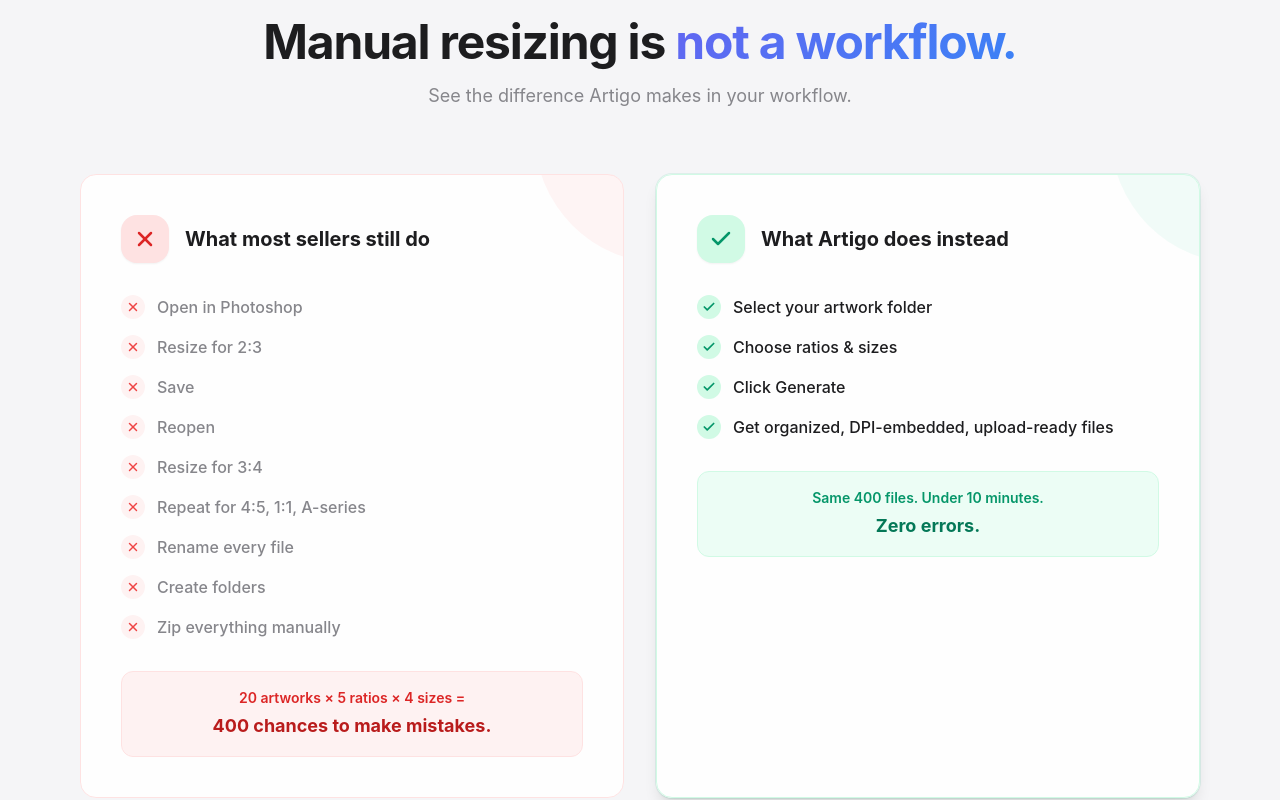
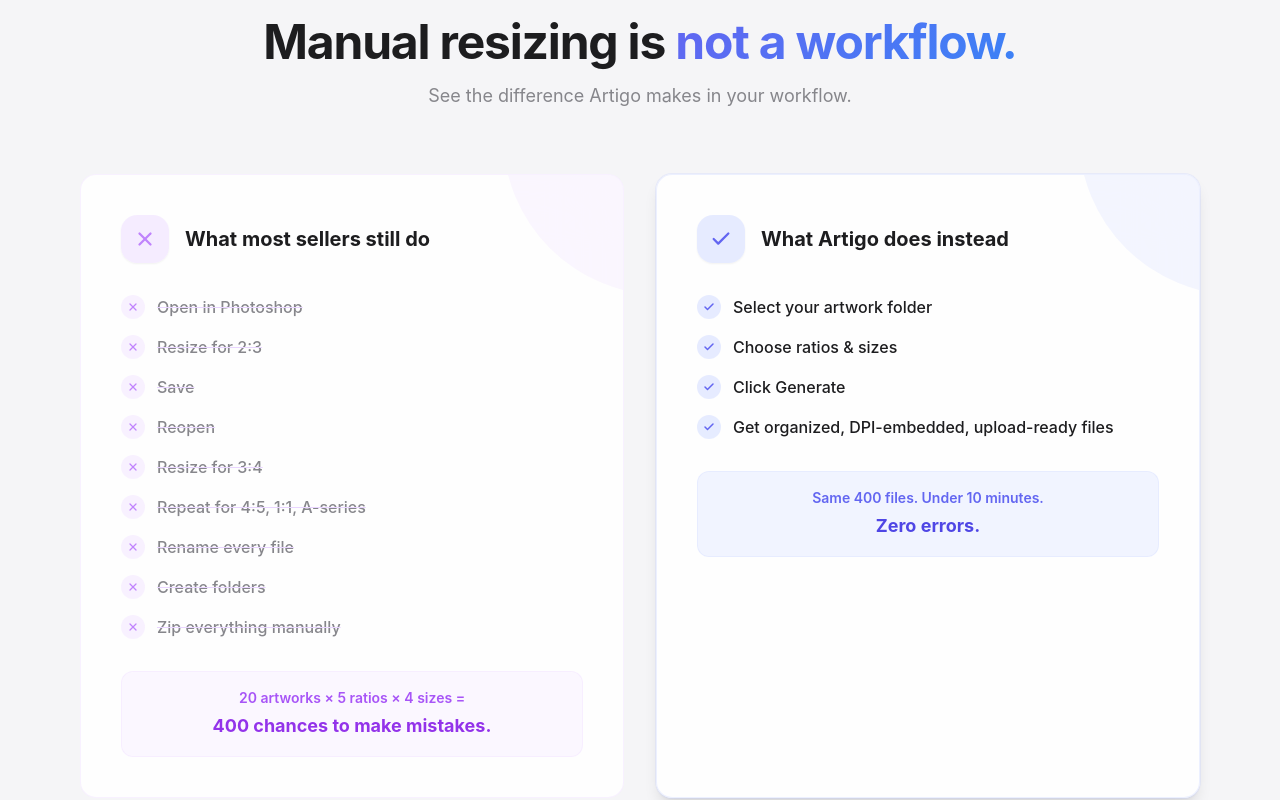
Before and after one commit to Strikeh/Artigo-web, a Next.js app: page / in a window 1280 px wide. Shown: the part 2300-3100 px from the top of the page. Built offline with nearby package versions, Linux system fonts and the light colour scheme.

Commit message:
layout fix

```diff
--- a/src/components/sections/ProblemSolution.tsx
+++ b/src/components/sections/ProblemSolution.tsx
@@ -39,14 +39,14 @@
             whileInView={{ opacity: 1, x: 0 }}
             viewport={{ once: true, margin: "-60px" }}
             transition={{ duration: 0.5 }}
-            className="glass-strong rounded-card p-8 md:p-10 border border-red-100 relative overflow-hidden group"
+            className="glass-strong rounded-card p-8 md:p-10 border border-purple-100/60 relative overflow-hidden group"
           >
             {/* Subtle bg decoration */}
-            <div className="absolute top-0 right-0 w-32 h-32 bg-red-500/5 rounded-bl-full -mr-10 -mt-10 transition-transform group-hover:scale-110" />
+            <div className="absolute top-0 right-0 w-40 h-40 bg-purple-200/20 rounded-bl-full -mr-10 -mt-10 transition-transform group-hover:scale-110" />
 
             <div className="flex items-center gap-4 mb-8">
-              <div className="w-12 h-12 rounded-2xl bg-red-100 text-red-600 flex items-center justify-center shadow-sm">
-                <X size={24} strokeWidth={2.5} />
+              <div className="w-12 h-12 rounded-2xl bg-purple-100/80 flex items-center justify-center shadow-sm">
+                <X size={22} strokeWidth={2.5} className="text-purple-400" />
               </div>
               <h3 className="text-xl font-bold text-text-primary">
                 What most sellers still do
@@ -56,21 +56,25 @@
             <ul className="space-y-4 relative z-10">
               {oldWay.map((item, i) => (
                 <li key={i} className="flex items-center gap-3">
-                  <div className="w-6 h-6 rounded-full bg-red-50 flex items-center justify-center flex-shrink-0">
-                    <X className="text-red-500" size={14} strokeWidth={2.5} />
+                  <div className="w-6 h-6 rounded-full bg-purple-100/60 flex items-center justify-center flex-shrink-0">
+                    <X
+                      className="text-purple-400"
+                      size={12}
+                      strokeWidth={2.5}
+                    />
                   </div>
-                  <span className="text-base text-text-secondary font-medium">
+                  <span className="text-base text-text-secondary font-medium line-through decoration-purple-200">
                     {item}
                   </span>
                 </li>
               ))}
             </ul>
 
-            <div className="mt-8 relative z-10 bg-red-50 rounded-xl p-4 border border-red-100 text-center">
-              <p className="text-sm font-semibold text-red-600">
+            <div className="mt-8 relative z-10 bg-purple-50/80 rounded-xl p-4 border border-purple-100/60 text-center">
+              <p className="text-sm font-semibold text-purple-500">
                 20 artworks × 5 ratios × 4 sizes =
               </p>
-              <p className="text-lg font-bold text-red-700 mt-1">
+              <p className="text-lg font-bold text-purple-600 mt-1">
                 400 chances to make mistakes.
               </p>
             </div>
@@ -82,14 +86,18 @@
             whileInView={{ opacity: 1, x: 0 }}
             viewport={{ once: true, margin: "-60px" }}
             transition={{ duration: 0.5 }}
-            className="glass-strong rounded-card p-8 md:p-10 border border-emerald-100 relative overflow-hidden group shadow-lg ring-1 ring-emerald-500/10"
+            className="glass-strong rounded-card p-8 md:p-10 border border-indigo-100/60 relative overflow-hidden group shadow-lg ring-1 ring-indigo-200/30"
           >
             {/* Subtle bg decoration */}
-            <div className="absolute top-0 right-0 w-32 h-32 bg-emerald-500/5 rounded-bl-full -mr-10 -mt-10 transition-transform group-hover:scale-110" />
+            <div className="absolute top-0 right-0 w-40 h-40 bg-indigo-200/20 rounded-bl-full -mr-10 -mt-10 transition-transform group-hover:scale-110" />
 
             <div className="flex items-center gap-4 mb-8">
-              <div className="w-12 h-12 rounded-2xl bg-emerald-100 text-emerald-600 flex items-center justify-center shadow-sm">
-                <Check size={24} strokeWidth={2.5} />
+              <div className="w-12 h-12 rounded-2xl bg-indigo-100/80 flex items-center justify-center shadow-sm">
+                <Check
+                  size={22}
+                  strokeWidth={2.5}
+                  className="text-indigo-500"
+                />
               </div>
               <h3 className="text-xl font-bold text-text-primary">
                 What Artigo does instead
@@ -99,10 +107,10 @@
             <ul className="space-y-4 relative z-10">
               {newWay.map((item, i) => (
                 <li key={i} className="flex items-center gap-3">
-                  <div className="w-6 h-6 rounded-full bg-emerald-100 flex items-center justify-center flex-shrink-0">
+                  <div className="w-6 h-6 rounded-full bg-indigo-100/80 flex items-center justify-center flex-shrink-0">
                     <Check
-                      className="text-emerald-600"
-                      size={14}
+                      className="text-indigo-500"
+                      size={12}
                       strokeWidth={3}
                     />
                   </div>
@@ -113,11 +121,11 @@
               ))}
             </ul>
 
-            <div className="mt-8 relative z-10 bg-emerald-50 rounded-xl p-4 border border-emerald-100 text-center">
-              <p className="text-sm font-semibold text-emerald-600">
+            <div className="mt-8 relative z-10 bg-indigo-50/80 rounded-xl p-4 border border-indigo-100/60 text-center">
+              <p className="text-sm font-semibold text-indigo-500">
                 Same 400 files. Under 10 minutes.
               </p>
-              <p className="text-lg font-bold text-emerald-700 mt-1">
+              <p className="text-lg font-bold text-indigo-600 mt-1">
                 Zero errors.
               </p>
             </div>
```
